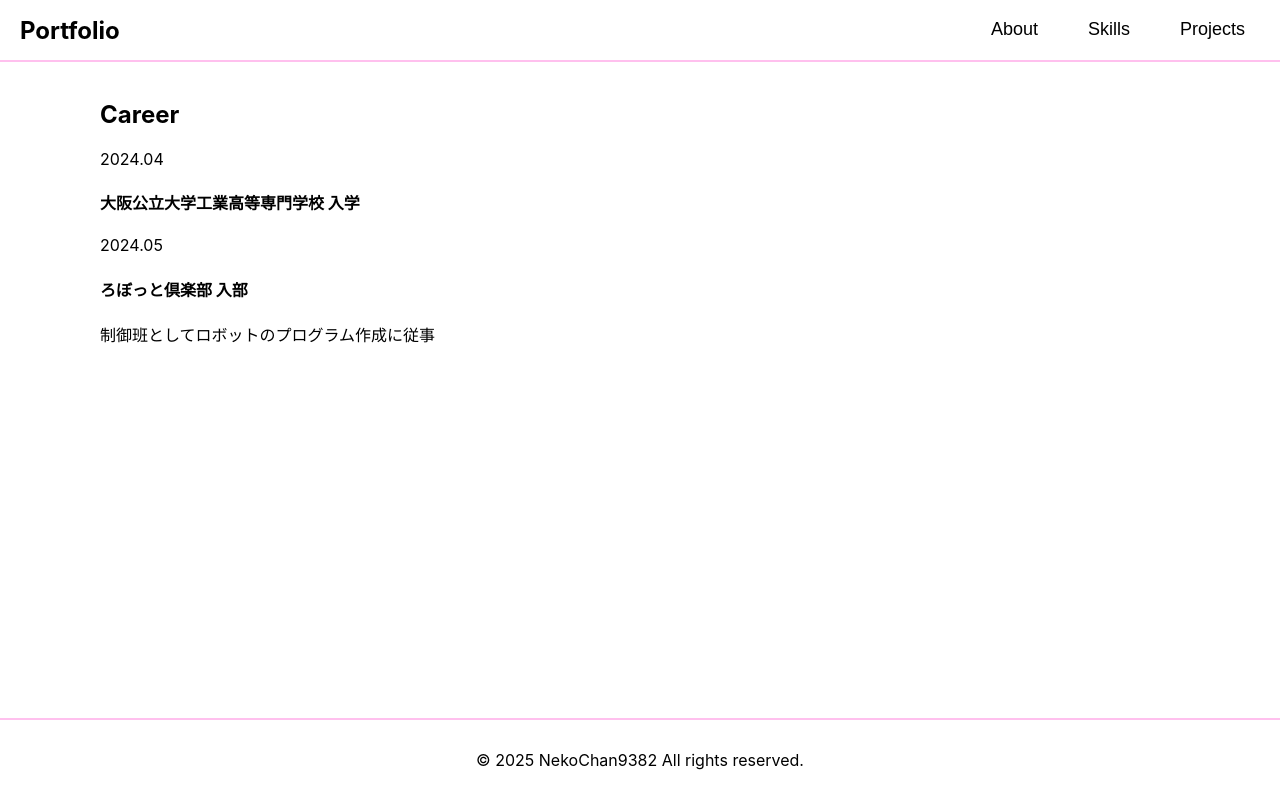
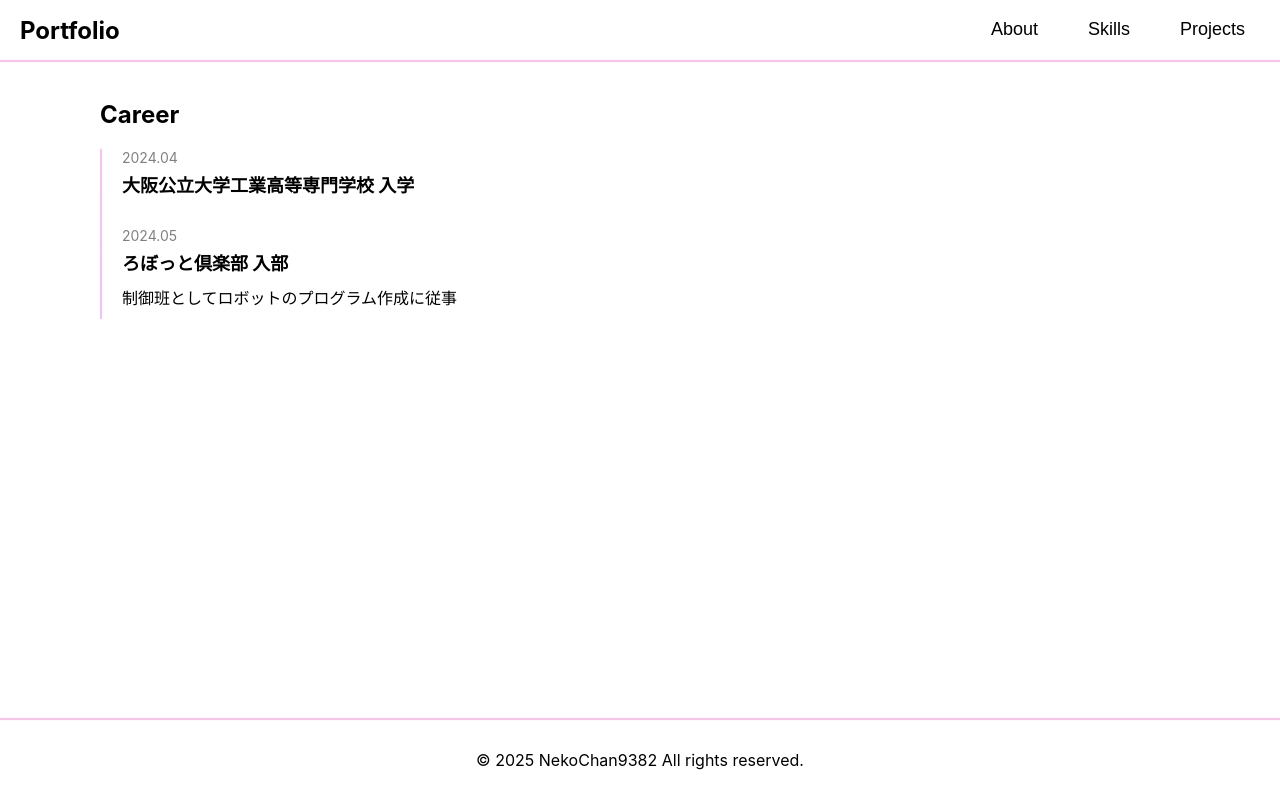
Before and after one commit to NekoChan9382/portfolio, a React (Create React App) app: page /about in a window 1280 px wide. Built offline with nearby package versions, Linux system fonts and the light colour scheme.

Commit message:
feat: styled career items

```diff
--- a/src/components/About/Career.css
+++ b/src/components/About/Career.css
@@ -0,0 +1,32 @@
+.careers {
+  display: flex;
+  flex-direction: column;
+  border-left: var(--border-width) solid var(--border-color);
+  border-image: linear-gradient(
+      to bottom,
+      var(--border-color),
+      var(--border-sub-color)
+    )
+    1;
+  padding-left: 20px;
+}
+
+.career-item:nth-child(n + 2) {
+  margin-top: 20px;
+}
+
+.date {
+  font-size: 14px;
+  color: gray;
+  margin: 0;
+}
+
+.title {
+  font-size: 18px;
+  margin: 5px 0;
+}
+
+.description {
+  font-size: 16px;
+  margin: 10px 0;
+}
--- a/src/components/About/Career.tsx
+++ b/src/components/About/Career.tsx
@@ -9,22 +9,20 @@ const Career: React.FC = () => {
   return (
     <section id="career">
       <div className="section-content">
-        <div className="careers">
-          <h2>Career</h2>
-          {careerItems}
-        </div>
+        <h2>Career</h2>
+        <div className="careers">{careerItems}</div>
       </div>
     </section>
   );
 };
 
 const CareerItem: React.FC<{ content: CareerItemContent }> = ({ content }) => {
-  const { time, title, description } = content;
+  const { date, title, description } = content;
   return (
     <div className="career-item">
-      <p>{time}</p>
-      <h4>{title}</h4>
-      <p>{description}</p>
+      <p className="date">{date}</p>
+      <h4 className="title">{title}</h4>
+      <p className="description">{description}</p>
     </div>
   );
 };
--- a/src/components/Contents.ts
+++ b/src/components/Contents.ts
@@ -109,19 +109,19 @@ export const projectList: ProjectContent[] = [
 ];
 
 export type CareerItemContent = {
-  time: string;
+  date: string;
   title: string;
   description: string;
 };
 
 export const careerList: CareerItemContent[] = [
   {
-    time: "2024.04",
+    date: "2024.04",
     title: "大阪公立大学工業高等専門学校 入学",
     description: "",
   },
   {
-    time: "2024.05",
+    date: "2024.05",
     title: "ろぼっと倶楽部 入部",
     description: "制御班としてロボットのプログラム作成に従事",
   },
--- a/src/index.css
+++ b/src/index.css
@@ -21,4 +21,5 @@ img {
   --border-color: #ffc0ee;
   --border-width: 2px;
   --hover-color: #f76cd1;
+  --border-sub-color: #f0c0ff;
 }
```
